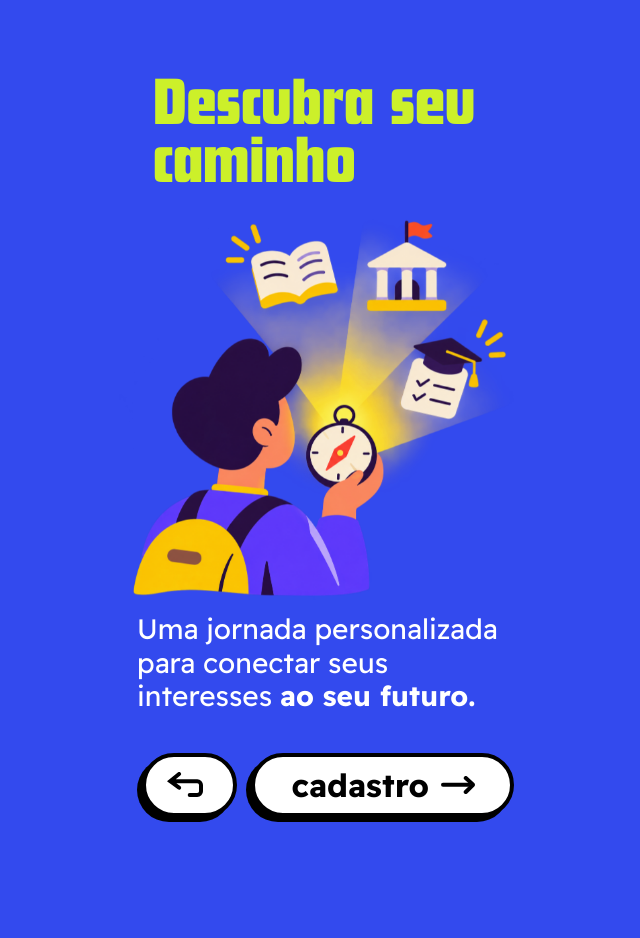
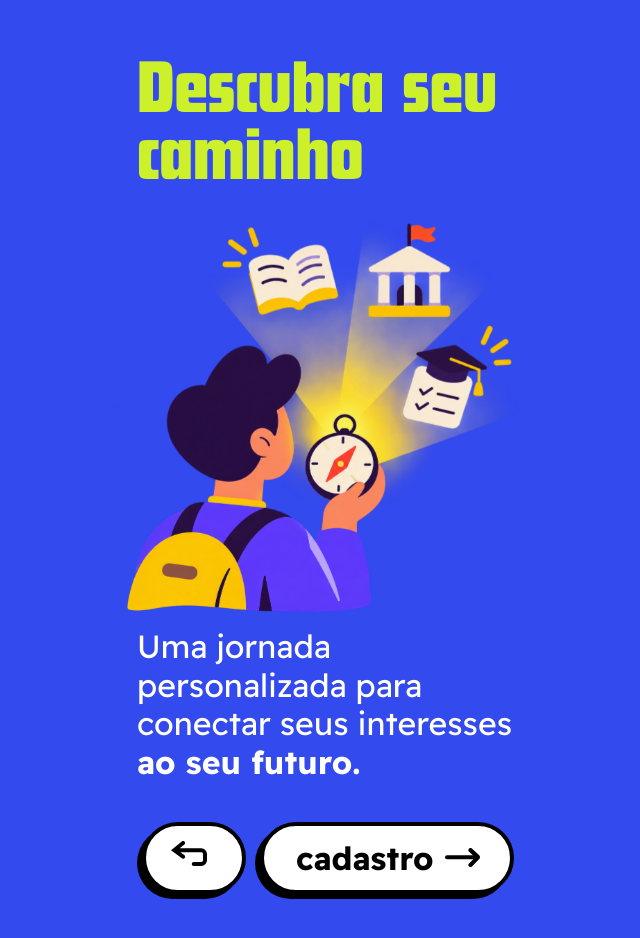
Before and after one commit to meunorte-org/meunorte-web, a React (Vite) app: page / in a window 1280 px wide. Both pictures are taken after a click on the button "começar". Shown: the top 938 px of the page, without its empty margins (311-951 px from the left). Built offline with nearby package versions, Linux system fonts and the light colour scheme.

Commit message:
redimensionamento da screen apresentação

```diff
--- a/src/styles/responsive.css
+++ b/src/styles/responsive.css
@@ -187,3 +187,25 @@ button { min-height: var(--mn-touch-min); }
   .mn-app .mn-welcome .mn-welcome-button__surface { font-size: 2rem; }
   .mn-app .mn-welcome__login p { font-size: 1.5rem; }
 }
+
+/* Apresentação acompanha a escala das boas-vindas em tablets e computadores. */
+@media (min-width: 768px) and (min-height: 600px) {
+  .mn-app .mn-presentation {
+    display: flex;
+    flex-direction: column;
+    padding-top: max(48px, env(safe-area-inset-top, 0px));
+    padding-bottom: max(48px, env(safe-area-inset-bottom, 0px));
+  }
+  .mn-app .mn-presentation__content { margin-block: auto; padding-block: 0; }
+  .mn-app .mn-presentation__title {
+    margin-inline: 32px;
+    font-size: 4.75rem;
+    line-height: .88;
+  }
+  .mn-app .mn-presentation__image { width: 100%; margin-top: 12px; }
+  .mn-app .mn-presentation__description { font-size: 2rem; }
+  .mn-app .mn-presentation__actions { margin-top: 40px; }
+  .mn-app .mn-presentation__actions .mn-welcome-button,
+  .mn-app .mn-presentation__actions .mn-back { height: 72px; }
+  .mn-app .mn-presentation__actions .mn-back { width: 104px; }
+}
```
